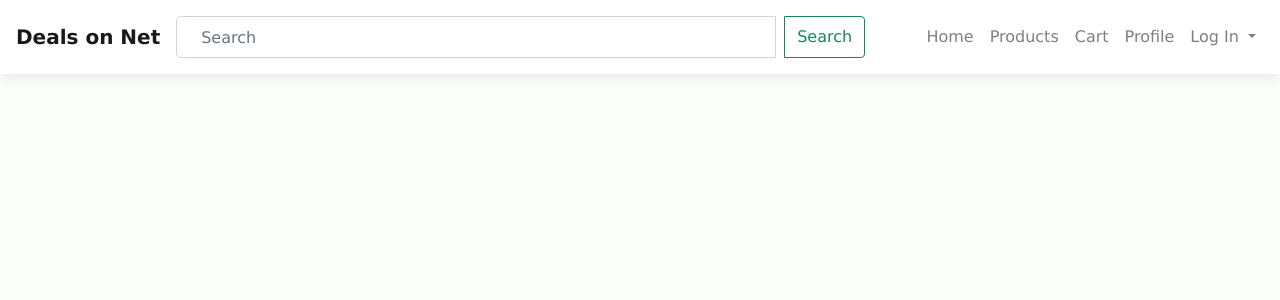
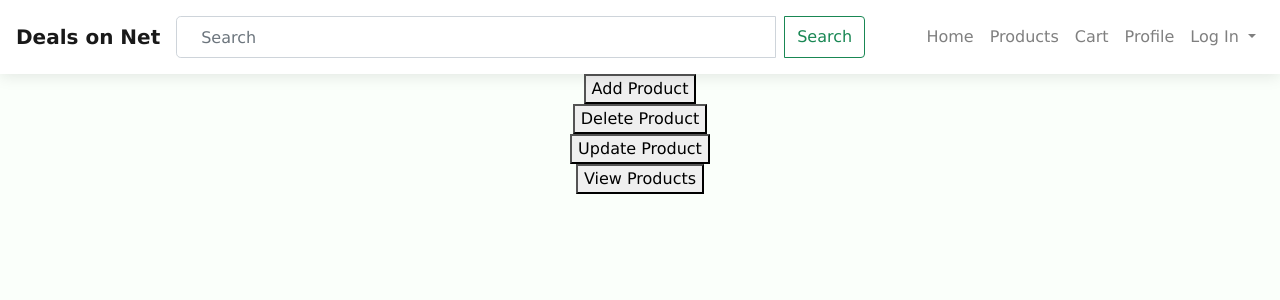
Before and after one commit to TEJA266/Project, a Vue app in the folder frontend/: page /merchant in a window 1280 px wide. Shown: the top 300 px of the page. Built offline with nearby package versions, Linux system fonts and the light colour scheme.

Commit message:
added merchant components

```diff
--- /dev/null
+++ b/frontend/src/components/Merchant/MerchantCRUD.vue
@@ -0,0 +1,44 @@
+<template>
+  <div>
+    <center>
+      <button @click="addProduct">Add Product</button><br />
+      <button @click="deleteProduct">Delete Product</button><br />
+      <button @click="updateProduct">Update Product</button><br />
+      <button @click="viewProducts">View Products</button><br />
+    </center>
+  </div>
+</template>
+
+<script>
+import { mapActions, mapState } from "vuex";
+// import router from "@/router";
+
+export default {
+  methods: {
+    ...mapActions([
+      "addProductToList",
+      "deleteProductFromList",
+      "updateProductOnList",
+    ]),
+    addProduct() {
+      // router.push({ name: "AddProduct" });
+      this.$router.push({ path: "/merchant/addproducts" });
+    },
+    deleteProduct() {
+      // this.deleteProductFromList();
+      this.$router.push({ path: "/merchant/deleteproducts" });
+    },
+    updateProduct() {
+      // router.push({ name: "UpdateProduct" });
+      this.$router.push({ path: "/merchant/updateproducts" });
+    },
+    viewProducts() {
+      // router.push({ name: "ProductList" });
+      this.$router.push({ path: "/merchant/viewproducts" });
+    },
+  },
+  computed: {
+    ...mapState(["products"]),
+  },
+};
+</script>
--- a/frontend/src/components/MerchantCRUD.vue
+++ /dev/null
@@ -1,15 +0,0 @@
-<template>
-  <div>
-    <div>
-
-    </div>
-  </div>
-</template>
-<script>
-export default {
-  data() {
-    return {};
-  },
-};
-</script>
-<style></style>
--- a/frontend/src/router/index.js
+++ b/frontend/src/router/index.js
@@ -3,7 +3,11 @@ import VueRouter from "vue-router";
 import HomeView from "../views/HomeView.vue";
 import UserLogIn from "../views/UserLogIn.vue";
 import ProductsList from "../views/ProductsList.vue";
-import MerchantCRUD from "../components/MerchantCRUD.vue";
+import MerchantCRUD from "../components/Merchant/MerchantCRUD.vue";
+import MerchantAddProducts from "../components/Merchant/MerchantAddProducts.vue";
+import MerchantDeleteProducts from "../components/Merchant/MerchantDeleteProducts.vue";
+import MerchantUpdateProducts from "../components/Merchant/MerchantUpdateProducts.vue";
+import MerchantViewProducts from "../components/Merchant/MerchantViewProducts.vue";
 
 Vue.use(VueRouter);
 
@@ -42,6 +46,28 @@ const routes = [
     path: "/merchant",
     name: "merchant",
     component: MerchantCRUD,
+    children: [
+      {
+        path: "/addproducts",
+        name: "addproducts",
+        component: MerchantAddProducts,
+      },
+      {
+        path: "/deleteproducts",
+        name: "deleteproducts",
+        component: MerchantDeleteProducts,
+      },
+      {
+        path: "/updateproducts",
+        name: "updateproducts",
+        component: MerchantUpdateProducts,
+      },
+      {
+        path: "/viewproducts",
+        name: "viewproducts",
+        component: MerchantViewProducts,
+      },
+    ],
   },
 ];
 
```
Also changed, not shown: frontend/src/components/Merchant/MerchantAddProducts.vue (added), frontend/src/components/Merchant/MerchantDeleteProducts.vue (added), frontend/src/components/Merchant/MerchantUpdateProducts.vue (added), frontend/src/components/Merchant/MerchantViewProducts.vue (added).
